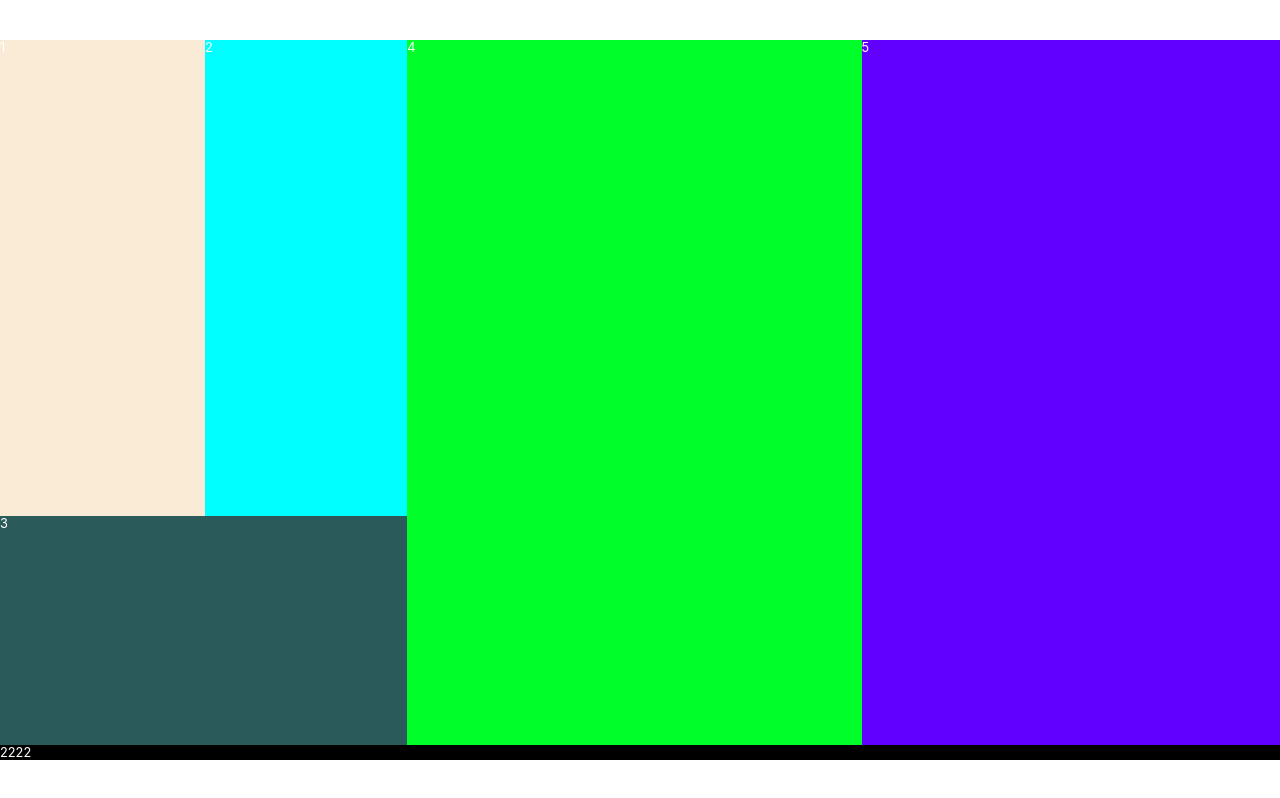
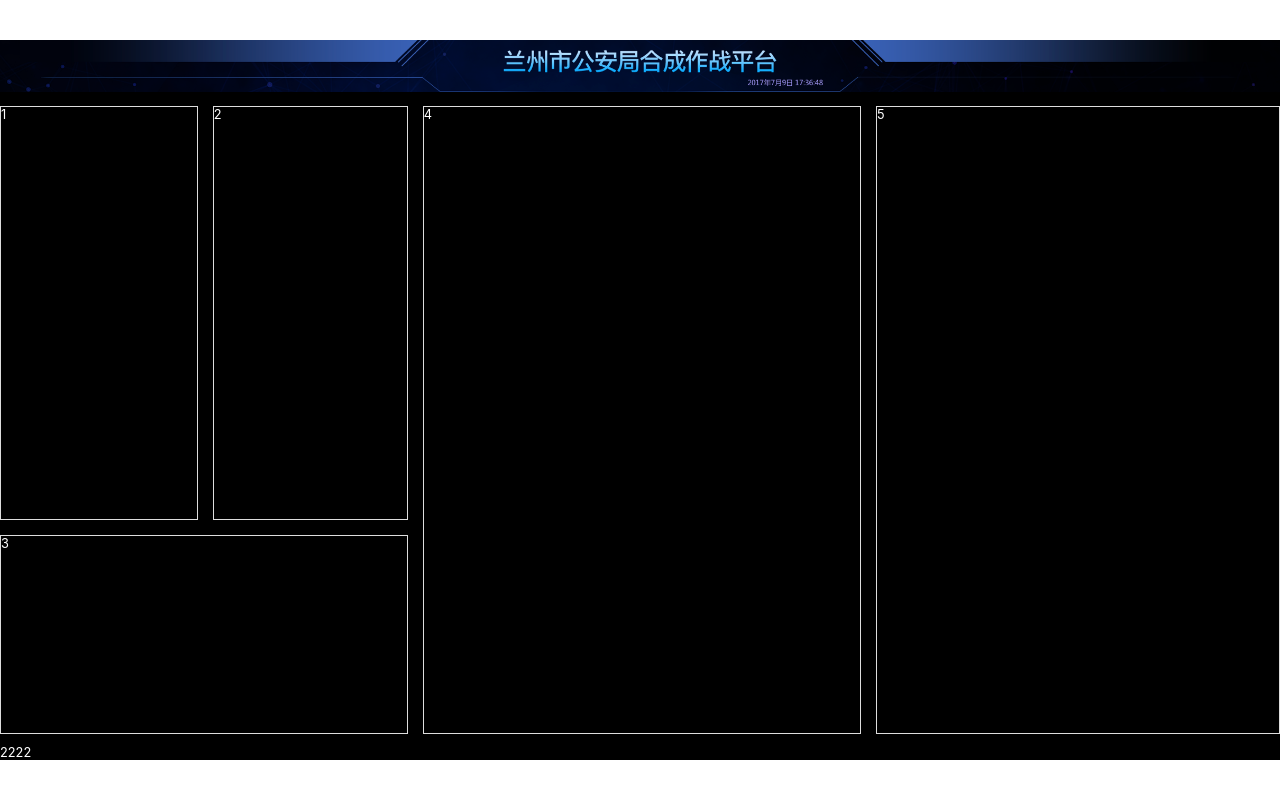
Before and after one commit to zch233/big-screen-demo2, a React (Vite) app: page / in a window 1280 px wide. Built offline with nearby package versions, Linux system fonts and the light colour scheme.

Commit message:
feat: add header

```diff
--- a/src/App.scss
+++ b/src/App.scss
@@ -1,3 +1,7 @@
+@function px ($size) {
+  @return $size / 2420 * 100rem
+}
+
 .App {
   display: flex;
   align-items: center;
@@ -8,30 +12,33 @@
     display: flex;
     flex-direction: column;
   }
+  .content-header {
+    img {width: 100%;}
+  }
   .content-main {
     flex: 1;
     display: grid;
+    padding: px(20) 0;
     grid-template: "box1 box2 box4 box5" 755fr
     "box3 box3 box4 box5" 363fr / 366fr 361fr 811fr 747fr;
+    grid-gap: px(28);
+    .border {
+      border: 1px solid #ddd;
+    }
     .section1 {
       grid-area: box1;
-      background-color: antiquewhite;
     }
     .section2 {
       grid-area: box2;
-      background-color: aqua;
     }
     .section3 {
       grid-area: box3;
-      background-color: #2b5a5a;
     }
     .section4 {
       grid-area: box4;
-      background-color: #00ff2a;
     }
     .section5 {
       grid-area: box5;
-      background-color: #6200ff;
     }
   }
   .content-footer {}
--- a/src/App.tsx
+++ b/src/App.tsx
@@ -1,6 +1,7 @@
 import React from 'react';
 import './App.scss'
 import { useInitSize } from './hooks/useInitSize';
+import header from './assets/header.9d7a7634.png'
 
 function App() {
   const Wrapper = useInitSize()
@@ -8,12 +9,15 @@ function App() {
     <div className="App">
       <Wrapper>
         <>
+          <div className={'content-header'}>
+            <img src={header} alt=""/>
+          </div>
           <div className={'content-main'}>
-            <section className={'section1'}>1</section>
-            <section className={'section2'}>2</section>
-            <section className={'section3'}>3</section>
-            <section className={'section4'}>4</section>
-            <section className={'section5'}>5</section>
+            <section className={'border section1'}>1</section>
+            <section className={'border section2'}>2</section>
+            <section className={'border section3'}>3</section>
+            <section className={'border section4'}>4</section>
+            <section className={'border section5'}>5</section>
           </div>
           <div className={'content-footer'}>2222</div>
         </>
```
Also changed, not shown: src/assets/header.9d7a7634.png (added).
